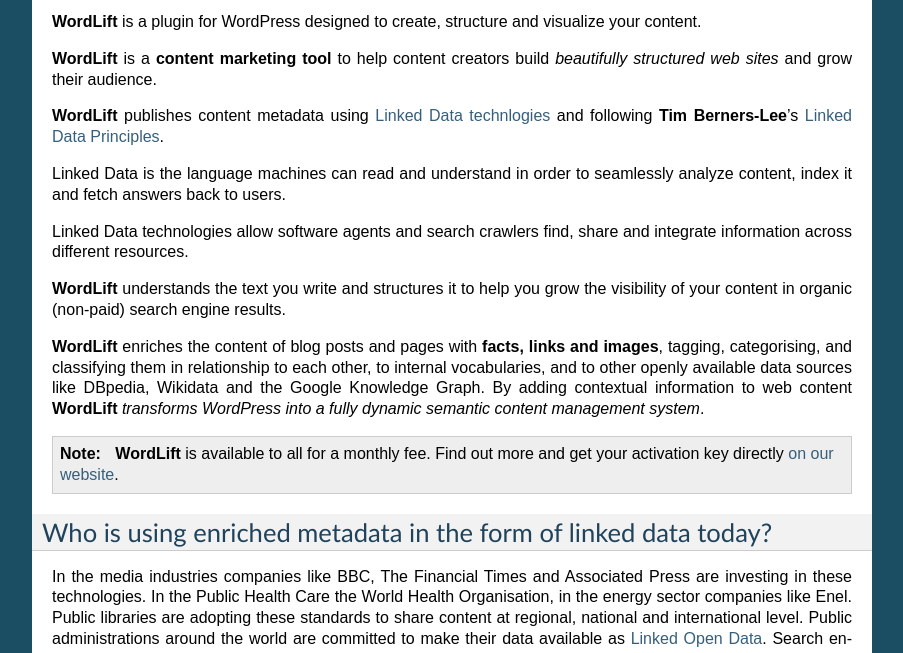
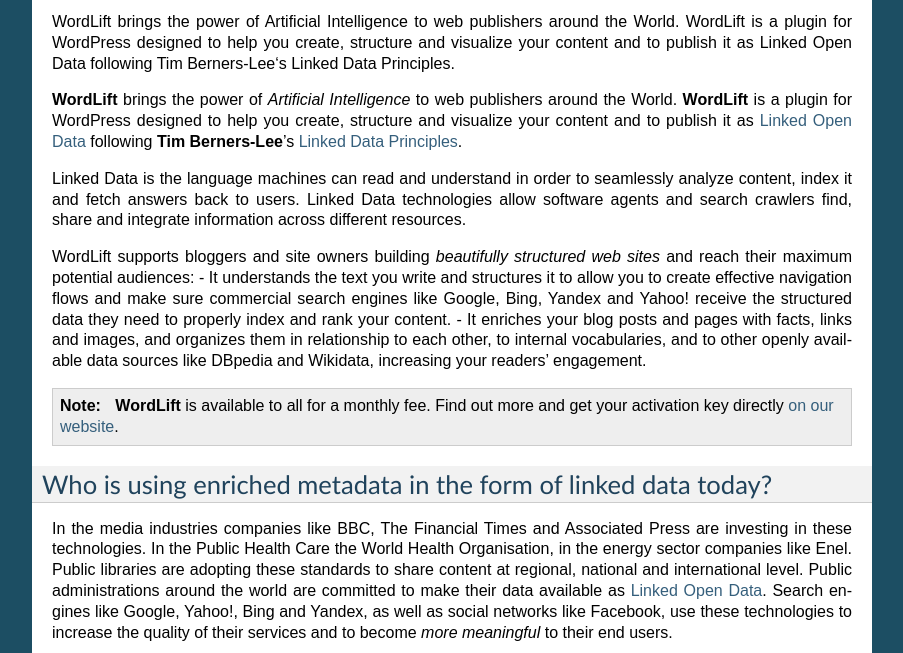
Before and after one commit to insideout10/wordlift-docs, a Sphinx documentation site: the page built from docs/overview.rst, in a window 1280 px wide and 900 px high, scrolled down 293 px, cut to the strip 247-900 px from the top of the window. Shown: the whole strip, without its empty margins (198-1101 px from the left). Built offline with Sphinx 7.4.7, drawn with Linux system fonts in a browser that asks for light colours.

Commit message:
revising the overview

```diff
--- a/docs/overview.rst
+++ b/docs/overview.rst
@@ -8,21 +8,19 @@
     </div>
 
 
-**WordLift** is a plugin for WordPress designed to create, structure and visualize your content.
+WordLift brings the power of Artificial Intelligence to web publishers around the World.
+WordLift is a plugin for WordPress designed to help you create, structure and visualize your content and to publish it as Linked Open Data following Tim Berners-Lee‘s Linked Data Principles.
 
-**WordLift** is a **content marketing tool** to help content creators build *beautifully structured web sites* and grow their audience.
-
-**WordLift** publishes content metadata using `Linked Data technlogies <key-concepts.html#linked-open-data>`_ and following **Tim Berners-Lee**'s
-`Linked Data Principles <http://www.w3.org/DesignIssues/LinkedData.html>`_.
+**WordLift** brings the power of *Artificial Intelligence* to web publishers around the World.
+**WordLift** is a plugin for WordPress designed to help you create, structure and visualize your content and to publish it as `Linked Open Data <key-concepts.html#linked-open-data>`_ following **Tim Berners-Lee**'s `Linked Data Principles <http://www.w3.org/DesignIssues/LinkedData.html>`_.
 
 Linked Data is the language machines can read and understand in order to seamlessly analyze content, index it and fetch answers back to users.
-
 Linked Data technologies allow software agents and search crawlers find, share and integrate information across different resources.
 
-**WordLift** understands the text you write and structures it to help you grow the visibility of your content in organic (non-paid) search engine results.
+WordLift supports bloggers and site owners building *beautifully structured web sites* and reach their maximum potential audiences:
+- It understands the text you write and structures it to allow you to create effective navigation flows and make sure commercial search engines like Google, Bing, Yandex and Yahoo! receive the structured data they need to properly index and rank your content.
+- It  enriches your blog posts and pages with facts, links and images, and organizes them in relationship to each other, to internal vocabularies, and to other openly available data sources like DBpedia and Wikidata, increasing your readers’ engagement.
 
-**WordLift** enriches the content of blog posts and pages with **facts, links and images**, tagging, categorising,
-and classifying them in relationship to each other, to internal vocabularies, and to other openly available data sources like DBpedia, Wikidata and the Google Knowledge Graph. By adding contextual information to web content **WordLift** *transforms WordPress into a fully dynamic semantic content management system*.
 
 .. note::
         **WordLift** is available to all for a monthly fee. Find out more and get your activation key directly `on our website <https://wordlift.io>`_.
```
